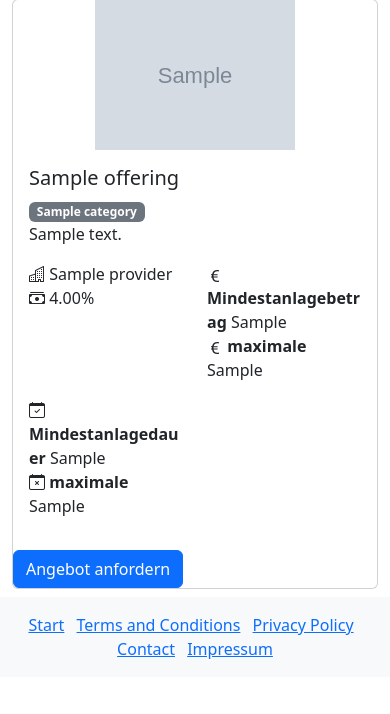
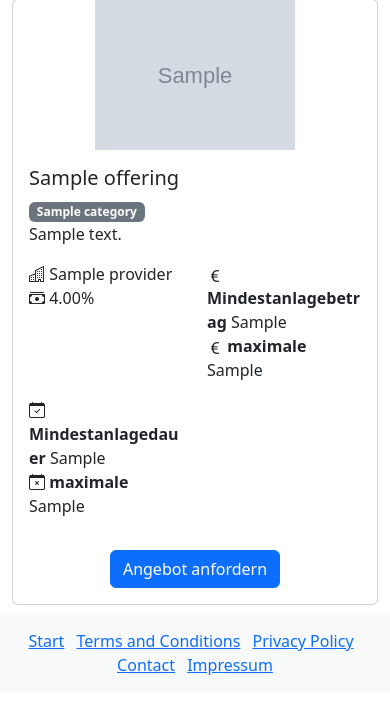
Before and after one commit to sajornet/zinsen, a Django app: page / in a window 390 px wide. Shown: the part 67-781 px from the top of the page. Run offline with Django 4.2, Linux system fonts and the light colour scheme; tables that the repository leaves empty hold one stand-in row (values such as "Sample post"); grey boxes marked "Sample" are stand-in pictures; some libraries are stand-ins or nearby versions.

Commit message:
center button on small screens

```diff
--- a/tracker/templates/includes/offering_card.html
+++ b/tracker/templates/includes/offering_card.html
@@ -60,10 +60,10 @@
                 </div>
             </div>
         </div>
-        <div class="col align-items-center align-self-center justify-content-center">
-            <button type="button" class="btn btn-primary"><a href="{{ offering.url }}" target="_blank" class="text-white text-decoration-none">Angebot anfordern</a></button>
-
-
+        <div class="col d-flex align-items-end justify-content-center pb-3">
+            <button type="button" class="btn btn-primary">
+                <a href="{{ offering.url }}" target="_blank" class="text-white text-decoration-none">Angebot anfordern</a>
+            </button>
         </div>
     </div>
 </div>
```
